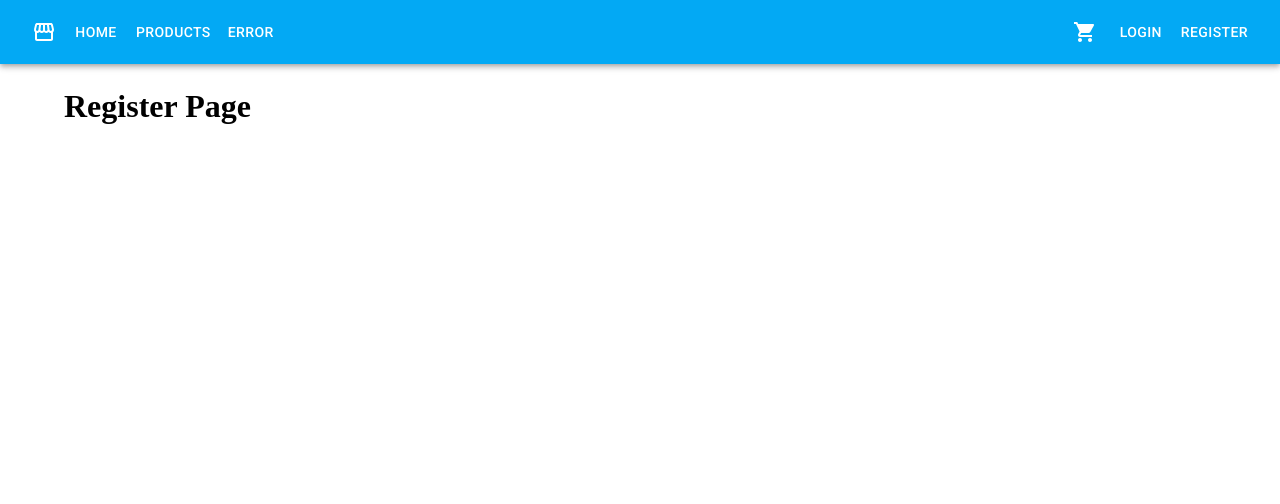
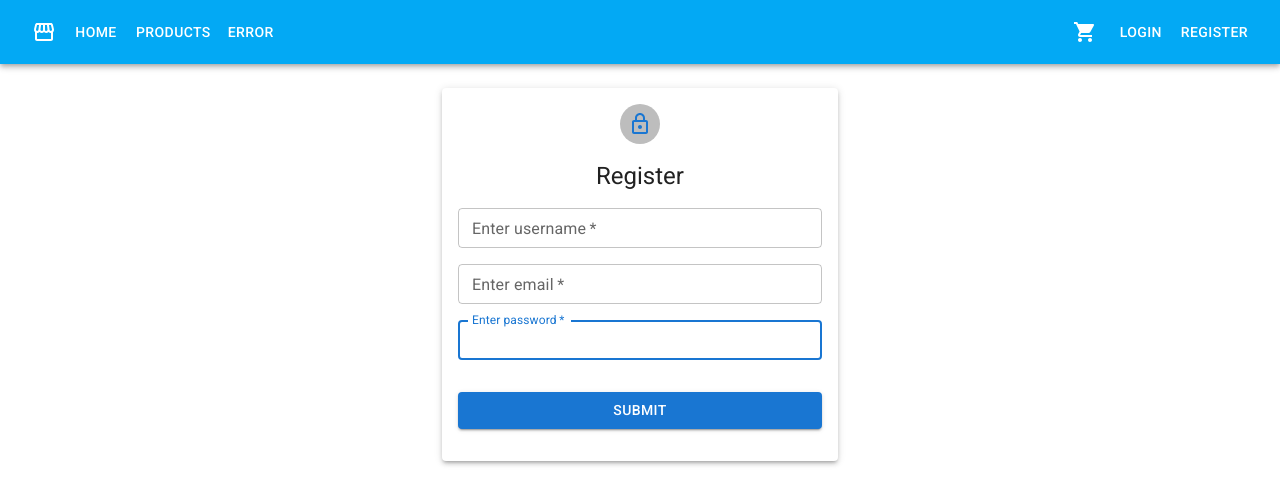
Before and after one commit to MelihDincer/02-store-app, a React (Vite) app: page /register in a window 1280 px wide. Shown: the top 504 px of the page. Built offline with nearby package versions, Linux system fonts and the light colour scheme; no server answers.

Commit message:
22 Haziran first commit. Login form tasarımı yapıldı.

```diff
--- a/src/components/Navbar.jsx
+++ b/src/components/Navbar.jsx
@@ -49,7 +49,7 @@
             size="large"
             edge="start"
           >
-            <Badge badgeContent={itemCount} color="secondary">
+            <Badge badgeContent={itemCount} color="primary">
               <ShoppingCartIcon />
             </Badge>
           </IconButton>
--- a/src/pages/Login.jsx
+++ b/src/pages/Login.jsx
@@ -1,3 +1,59 @@
+import { LockOutlined } from "@mui/icons-material";
+import {
+  Avatar,
+  Box,
+  Button,
+  Container,
+  Paper,
+  TextField,
+  Typography,
+} from "@mui/material";
+
 export default function LoginPage() {
-  return <h1>Login Page</h1>;
+  return (
+    <Container maxWidth="xs">
+      <Paper sx={{ padding: 2 }} elevation={3}>
+        <Avatar sx={{ mx: "auto", mb: 2, color: "primary.main" }}>
+          <LockOutlined />
+        </Avatar>
+        <Typography
+          component="h1"
+          variant="h5"
+          sx={{ textAlign: "center", mb: 2 }}
+        >
+          Login
+        </Typography>
+        <Box component="form" sx={{ mb: 2 }}>
+          <TextField
+            name="username"
+            label="Enter username"
+            size="small"
+            fullWidth
+            required
+            autoFocus
+            sx={{ mb: 2 }}
+          />
+          <TextField
+            name="password"
+            type="password"
+            label="Enter password"
+            size="small"
+            fullWidth
+            required
+            autoFocus
+            sx={{ mb: 2 }}
+          />
+          <Button
+            type="submit"
+            variant="contained"
+            fullWidth
+            sx={{ mt: 2 }}
+            color="primary"
+          >
+            Submit
+          </Button>
+        </Box>
+      </Paper>
+    </Container>
+  );
 }
--- a/src/pages/Register.jsx
+++ b/src/pages/Register.jsx
@@ -1,3 +1,68 @@
+import { LockOutlined } from "@mui/icons-material";
+import {
+  Avatar,
+  Box,
+  Button,
+  Container,
+  Paper,
+  TextField,
+  Typography,
+} from "@mui/material";
+
 export default function RegisterPage() {
-  return <h1>Register Page</h1>;
+  return (
+    <Container maxWidth="xs">
+      <Paper sx={{ padding: 2 }} elevation={3}>
+        <Avatar sx={{ mx: "auto", mb: 2, color: "primary.main" }}>
+          <LockOutlined />
+        </Avatar>
+        <Typography
+          component="h1"
+          variant="h5"
+          sx={{ textAlign: "center", mb: 2 }}
+        >
+          Register
+        </Typography>
+        <Box component="form" sx={{ mb: 2 }}>
+          <TextField
+            name="username"
+            label="Enter username"
+            size="small"
+            fullWidth
+            required
+            autoFocus
+            sx={{ mb: 2 }}
+          />
+          <TextField
+            name="email"
+            type="email"
+            label="Enter email"
+            size="small"
+            fullWidth
+            required
+            sx={{ mb: 2 }}
+          />
+          <TextField
+            name="password"
+            type="password"
+            label="Enter password"
+            size="small"
+            fullWidth
+            required
+            autoFocus
+            sx={{ mb: 2 }}
+          />
+          <Button
+            type="submit"
+            variant="contained"
+            fullWidth
+            sx={{ mt: 2 }}
+            color="primary"
+          >
+            Submit
+          </Button>
+        </Box>
+      </Paper>
+    </Container>
+  );
 }
```
